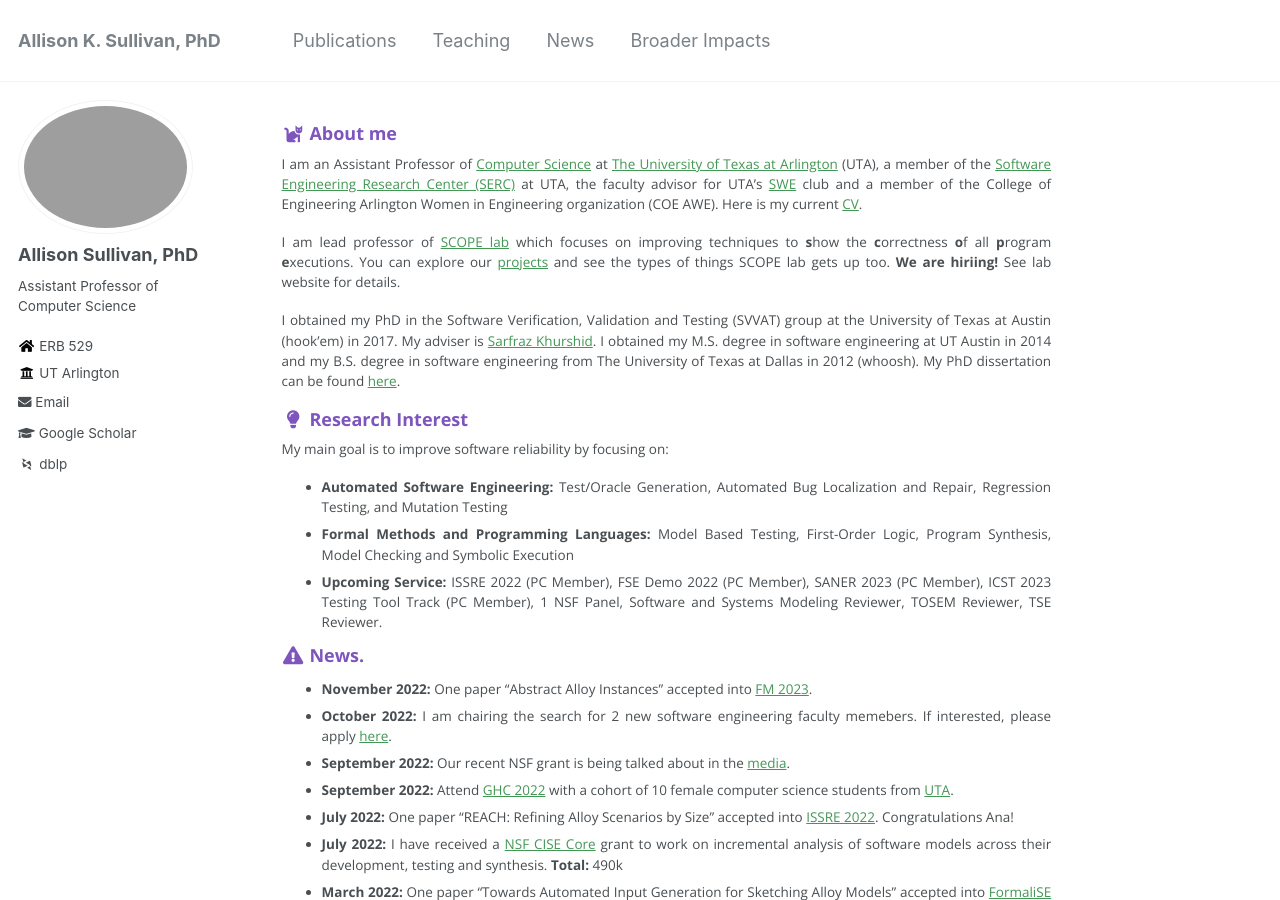
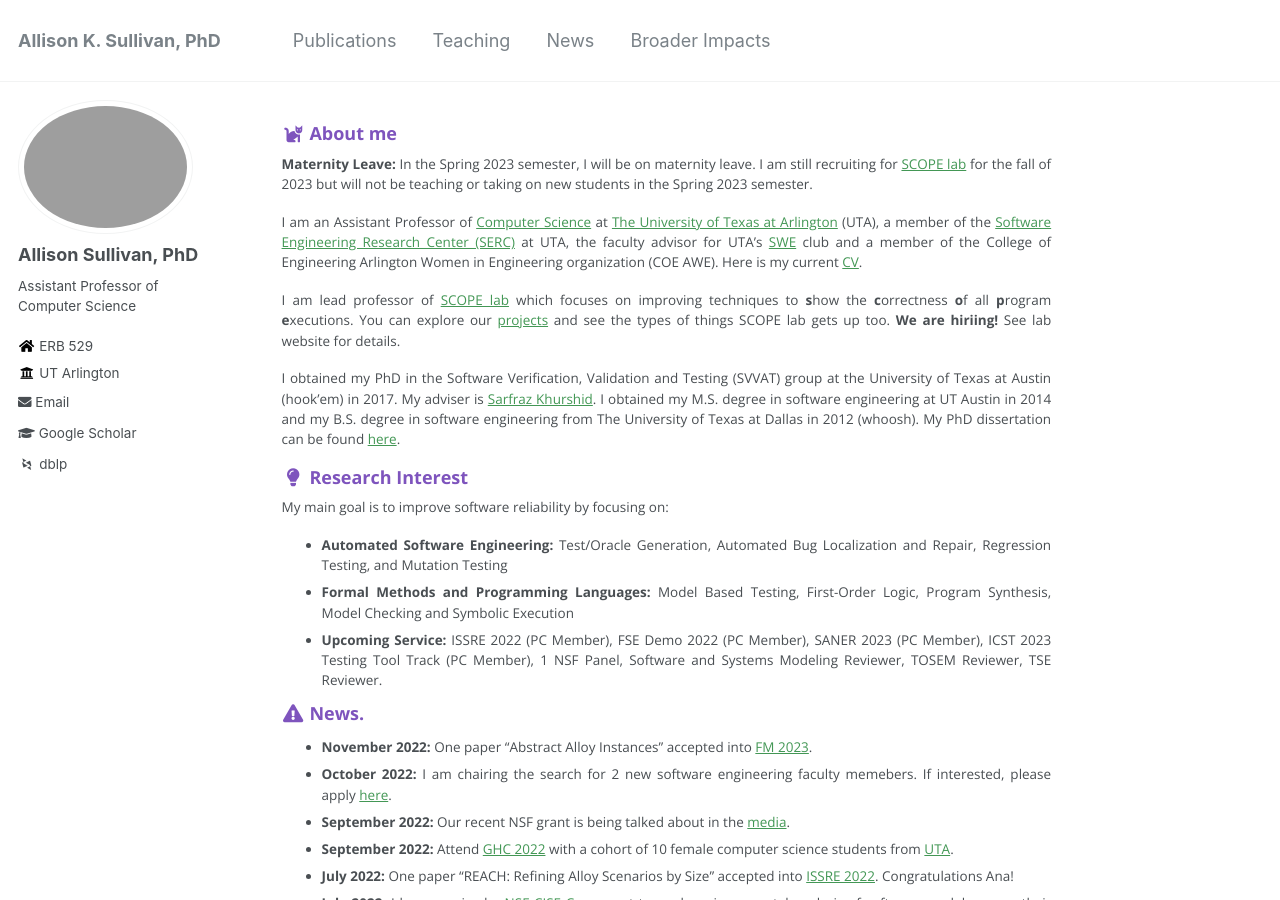
Before and after one commit to Allisonius/allisonius.github.io, a Jekyll site: the page built from _pages/about.md, in a window 1280 px wide and 900 px high. Built offline with Jekyll 4.4.1, drawn with Linux system fonts in a browser that asks for light colours; some web fonts are replaced.

Commit message:
Update about.md

```diff
--- a/_pages/about.md
+++ b/_pages/about.md
@@ -9,6 +9,9 @@ redirect_from:
 ---
 
 ### <i class="fa fa-fw fa-cat" aria-hidden="true"></i> About me
+
+**Maternity Leave:** In the Spring 2023 semester, I will be on maternity leave. I am still recruiting for [SCOPE lab](https://scopelabuta.github.io/) for the fall of 2023 but will not be teaching or taking on new students in the Spring 2023 semester.
+
 I am an Assistant Professor of [Computer Science](https://www.uta.edu/academics/schools-colleges/engineering/academics/departments/cse) at [The University of Texas at Arlington](https://www.uta.edu/) (UTA), a member of the [Software Engineering Research Center (SERC)](https://se-research-center.uta.edu/) at UTA, the faculty advisor for UTA's [SWE](https://swe.org/) club and a member of the College of Engineering Arlington Women in Engineering organization (COE AWE). Here is my current [CV](/files/ASullivan_CV.pdf).
 
 I am lead professor of [SCOPE lab](https://scopelabuta.github.io/) which focuses on improving techniques to **s**how the **c**orrectness **o**f all **p**rogram **e**xecutions.  You can explore our [projects](https://scopelabuta.github.io/projects/) and see the types of things SCOPE lab gets up too. **We are hiriing!** See lab website for details.
```
